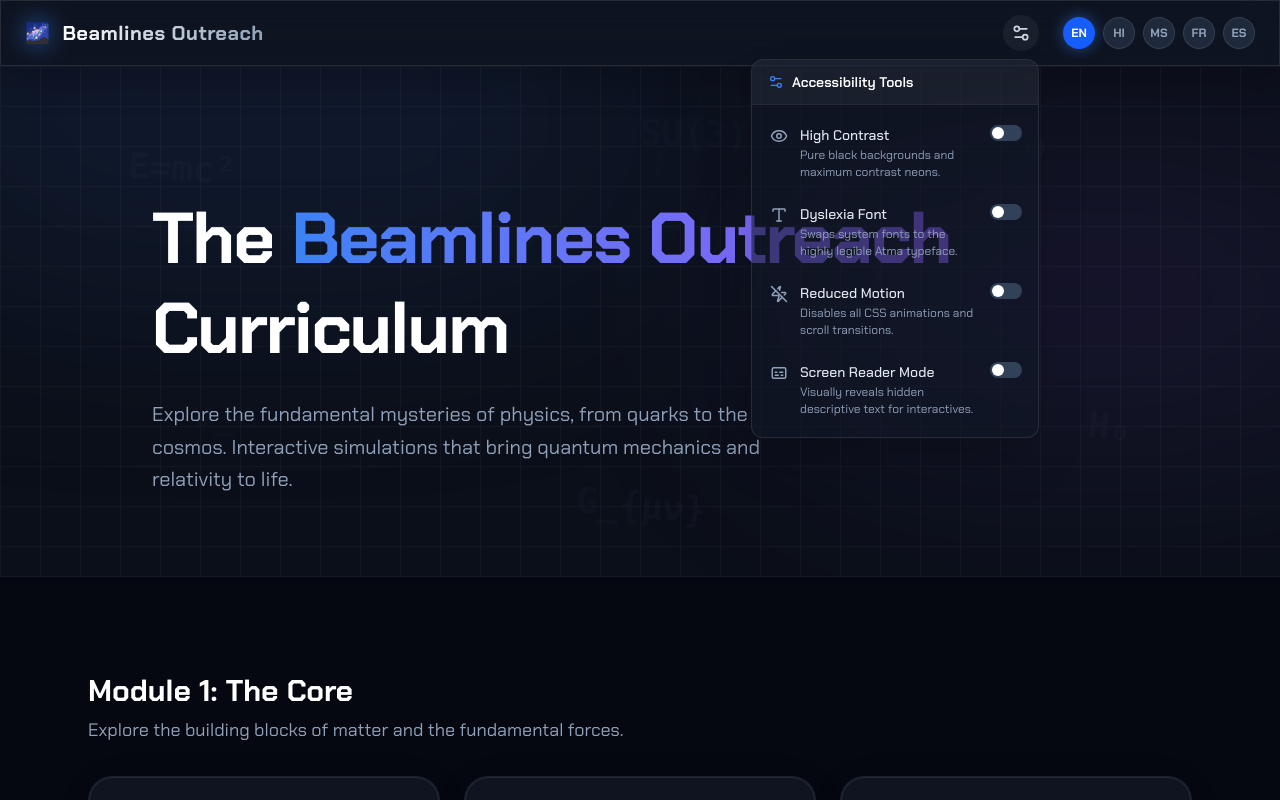
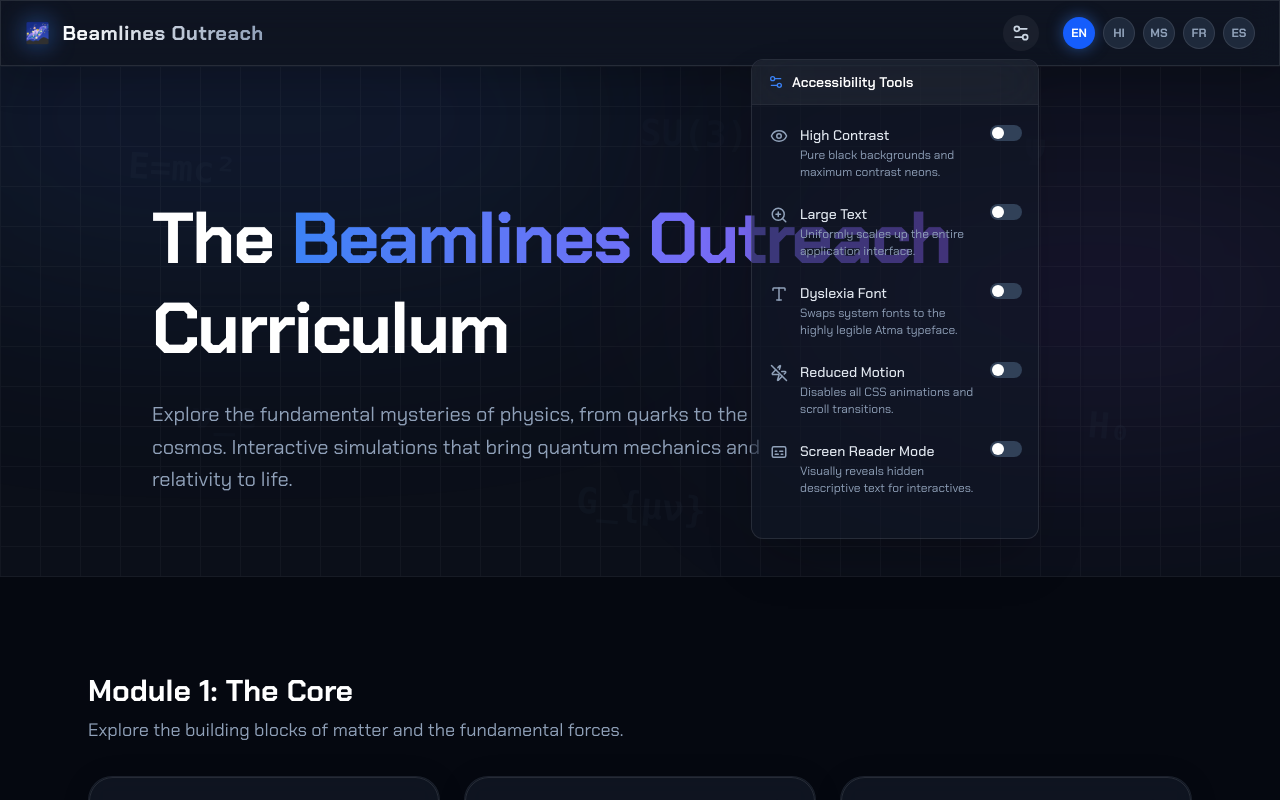
Before and after one commit to doublecrxssed/beamlines_outreach, a Next.js app: page /en in a window 1280 px wide. Both pictures are taken after a click on the button "Accessibility Menu". Shown: the top 800 px of the page. Built offline with nearby package versions, Linux system fonts and the light colour scheme; a web font is replaced by a local one.

Commit message:
feat: implement large text accessibility scaling mode

```diff
--- a/src/app/globals.css
+++ b/src/app/globals.css
@@ -74,6 +74,11 @@
   display: block !important;
 }
 
+/* Large Text Mode Override */
+:root[data-text-size="large"] {
+  font-size: 20px !important;
+}
+
 /* Glassmorphism Classes (Reusability) */
 @utility glass-panel {
   background-color: rgba(30, 41, 59, 0.4);
--- a/src/components/client/A11yMenu.tsx
+++ b/src/components/client/A11yMenu.tsx
@@ -2,14 +2,15 @@
 
 import { useState, useRef, useEffect } from 'react'
 import { useAppStore } from '@/lib/useAppStore'
-import { Settings2, Eye, Type, ZapOff, Captions } from 'lucide-react'
+import { Settings2, Eye, Type, ZapOff, Captions, ZoomIn } from 'lucide-react'
 
 export function A11yMenu() {
     const {
         isHighContrast, toggleHighContrast,
         isDyslexicFont, toggleDyslexicFont,
         isReducedMotion, toggleReducedMotion,
-        isScreenReaderMode, toggleScreenReaderMode
+        isScreenReaderMode, toggleScreenReaderMode,
+        isLargeText, toggleLargeText
     } = useAppStore()
 
     const [isOpen, setIsOpen] = useState(false)
@@ -78,7 +79,7 @@ export function A11yMenu() {
             <button
                 onClick={() => setIsOpen(!isOpen)}
                 className={`p-2 rounded-full transition-colors flex items-center justify-center
-                    ${(isHighContrast || isDyslexicFont || isReducedMotion || isScreenReaderMode)
+                    ${(isHighContrast || isDyslexicFont || isReducedMotion || isScreenReaderMode || isLargeText)
                         ? 'bg-neon-blue/20 text-neon-blue hover:bg-neon-blue/30'
                         : 'bg-white/5 text-slate-300 hover:bg-white/10 hover:text-white'
                     }`}
@@ -90,10 +91,10 @@ export function A11yMenu() {
 
             {isOpen && (
                 <div
-                    className="absolute right-0 top-full mt-2 w-72 glass-card rounded-xl border border-white/10 shadow-2xl overflow-hidden animate-in fade-in slide-in-from-top-2 origin-top-right z-50"
+                    className="absolute right-0 top-full mt-2 w-72 glass-card rounded-xl border border-white/10 shadow-2xl overflow-hidden animate-in fade-in slide-in-from-top-2 origin-top-right z-50 h-[60vh] overflow-y-auto custom-scrollbar"
                     role="menu"
                 >
-                    <div className="px-4 py-3 border-b border-white/5 bg-white/5">
+                    <div className="px-4 py-3 border-b border-white/5 bg-white/5 sticky top-0 z-10 backdrop-blur-xl">
                         <h3 className="font-semibold text-sm text-white flex items-center gap-2">
                             <Settings2 size={16} className="text-neon-blue" />
                             Accessibility Tools
@@ -107,6 +108,13 @@ export function A11yMenu() {
                             description="Pure black backgrounds and maximum contrast neons."
                             isActive={isHighContrast}
                             onToggle={toggleHighContrast}
+                        />
+                        <A11yOption
+                            icon={ZoomIn}
+                            label="Large Text"
+                            description="Uniformly scales up the entire application interface."
+                            isActive={isLargeText}
+                            onToggle={toggleLargeText}
                         />
                         <A11yOption
                             icon={Type}
--- a/src/components/client/A11yProvider.tsx
+++ b/src/components/client/A11yProvider.tsx
@@ -8,6 +8,7 @@ export function A11yProvider() {
     const isDyslexicFont = useAppStore((state) => state.isDyslexicFont)
     const isReducedMotion = useAppStore((state) => state.isReducedMotion)
     const isScreenReaderMode = useAppStore((state) => state.isScreenReaderMode)
+    const isLargeText = useAppStore((state) => state.isLargeText)
 
     const [mounted, setMounted] = useState(false)
 
@@ -33,7 +34,10 @@ export function A11yProvider() {
         if (isScreenReaderMode) root.setAttribute('data-screen-reader', 'true')
         else root.removeAttribute('data-screen-reader')
 
-    }, [isHighContrast, isDyslexicFont, isReducedMotion, isScreenReaderMode, mounted])
+        if (isLargeText) root.setAttribute('data-text-size', 'large')
+        else root.removeAttribute('data-text-size')
+
+    }, [isHighContrast, isDyslexicFont, isReducedMotion, isScreenReaderMode, isLargeText, mounted])
 
     return null
 }
--- a/src/lib/useAppStore.ts
+++ b/src/lib/useAppStore.ts
@@ -18,6 +18,8 @@ interface AppState {
     toggleReducedMotion: () => void
     isScreenReaderMode: boolean
     toggleScreenReaderMode: () => void
+    isLargeText: boolean
+    toggleLargeText: () => void
 
     // Progress State
     localProgress: number
@@ -40,6 +42,8 @@ export const useAppStore = create<AppState>()(
             toggleReducedMotion: () => set((state) => ({ isReducedMotion: !state.isReducedMotion })),
             isScreenReaderMode: false,
             toggleScreenReaderMode: () => set((state) => ({ isScreenReaderMode: !state.isScreenReaderMode })),
+            isLargeText: false,
+            toggleLargeText: () => set((state) => ({ isLargeText: !state.isLargeText })),
 
             localProgress: 0,
             isComplete: false,
@@ -72,7 +76,8 @@ export const useAppStore = create<AppState>()(
                 isHighContrast: state.isHighContrast,
                 isDyslexicFont: state.isDyslexicFont,
                 isReducedMotion: state.isReducedMotion,
-                isScreenReaderMode: state.isScreenReaderMode
+                isScreenReaderMode: state.isScreenReaderMode,
+                isLargeText: state.isLargeText
             }),
         }
     )
```
